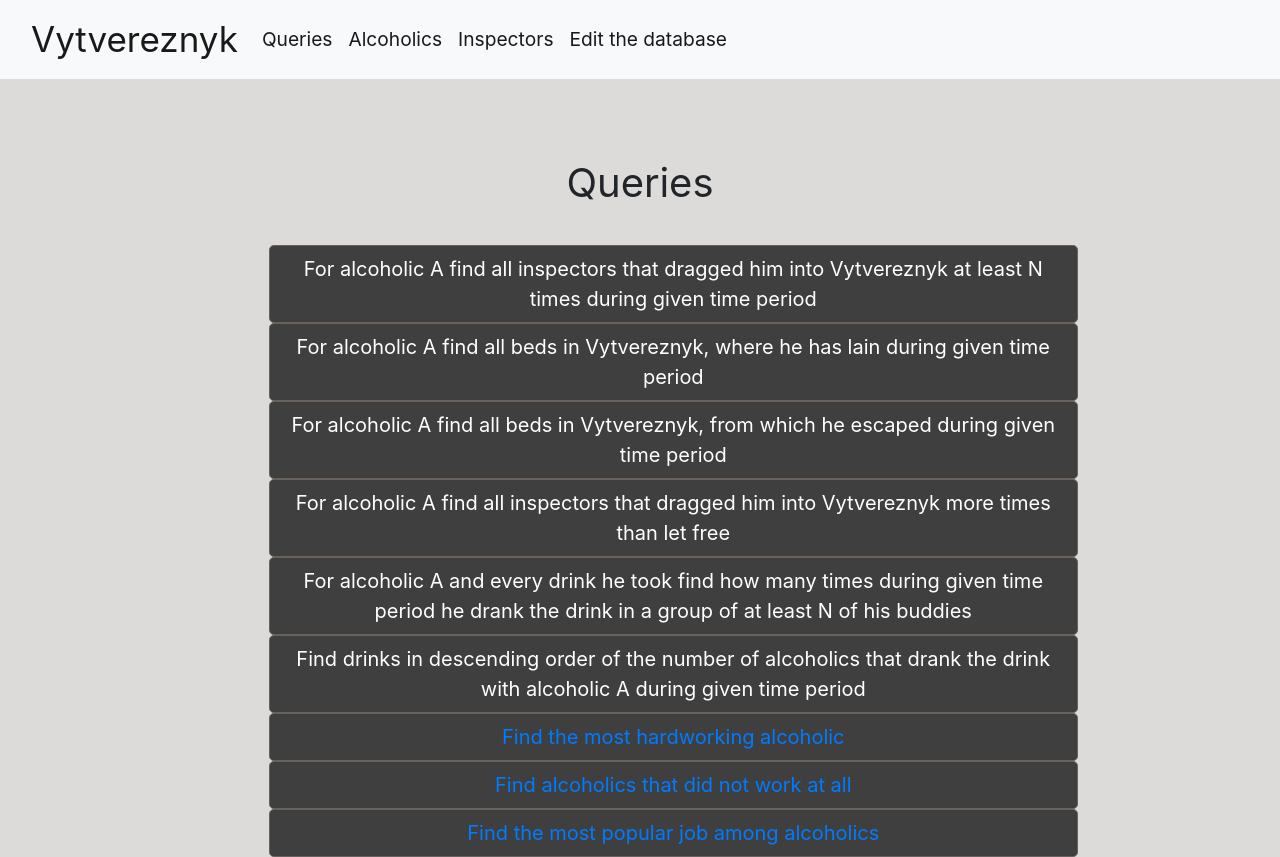
After one commit to Pavlik1400/yohoho-and-a-bottle-of-rum-DB-project, a Flask app: page /alcoholic_queries.html in a window 1280 px wide. The commit adds this page. Run offline with Flask 2, Linux system fonts and the light colour scheme; parts of the project's set-up code (start-up, migrations or seed data) failed here and were passed over; some libraries are stand-ins or nearby versions.

Commit message:
Added alcoholic queries page

```diff
--- a/api/database.py
+++ b/api/database.py
@@ -4,7 +4,7 @@ from tables import *
 
 
 def loadSession():
-    engine = create_engine('postgresql://postgres::postgres@localhost:5432/vutvereznyk')
+    engine = create_engine('postgresql://postgres::postgres@localhost:5432/postgres')
     metadata = MetaData(engine)
 
     for table_name in table_names:
--- a/api/main.py
+++ b/api/main.py
@@ -2,8 +2,10 @@ from flask import Flask, request, render_template
 from flask_restful import Api, Resource, reqparse, abort
 from apis import *
 
+template_dir = '../templates'
+app = Flask(__name__, template_folder=template_dir)
 
-app = Flask(__name__)
+# app = Flask(__name__)
 api = Api(app)
 
 
@@ -32,5 +34,18 @@ def inspectors():
 def edit():
     return render_template('edit.html')
 
+@app.route("/alcoholic_queries.html")
+def alcoholic_queries():
+    return render_template("alcoholic_queries.html")
+
+@app.route("/alcoholic_queries_output.html", methods = ['POST', 'GET'])
+def alcoholic_queries_output():
+    if request.method == 'GET':
+        return f"The URL /data is accessed directly. Try going to '/form' to submit form"
+    if request.method == 'POST':
+        form_data = request.form
+        print(form_data)
+        return render_template("alcoholic_queries_output.html", form_data = form_data)
+
 if __name__ == '__main__':
     app.run(debug=True)
--- a/static/main.css
+++ b/api/static/main.css
@@ -59,3 +59,7 @@ nav {
 .menu_container {
     padding: 11em;
 }
+
+.alcoholics_h1 {
+    text-align: center;
+}
--- /dev/null
+++ b/templates/alcoholic_queries.html
@@ -0,0 +1,91 @@
+{% extends "layout.html" %}
+{% block content %}
+
+<div>
+    <h1 style="margin-top: 2em; display: flex; justify-content: center; font-weight: 400;">Queries</h1>
+</div>
+<div style="margin-top: 2em; margin-left: 14em;" id="inputs">
+
+    <button type="button" class="btn btn-secondary btn-lg main-button" style="background-color: #3f3f3f !important; border-color: #69625c !important;" name="a,n,t" onClick="display_inputs(this.name)">
+        For alcoholic A find all inspectors that dragged him into Vytvereznyk at least N times during given time period
+    </button>
+
+    <button type="button" class="btn btn-secondary btn-lg main-button" style="background-color: #3f3f3f !important; border-color: #69625c !important;" name="a,t" onClick="display_inputs(this.name)">
+        For alcoholic A find all beds in Vytvereznyk, where he has lain during given time period
+    </button>
+
+    <button type="button" class="btn btn-secondary btn-lg main-button" style="background-color: #3f3f3f !important; border-color: #69625c !important;" name="a,t" onClick="display_inputs(this.name)">
+        For alcoholic A find all beds in Vytvereznyk, from which he escaped during given time period
+    </button>
+
+    <button type="button" class="btn btn-secondary btn-lg main-button" style="background-color: #3f3f3f !important; border-color: #69625c !important;" name="a" onClick="display_inputs(this.name)">
+        For alcoholic A find all inspectors that dragged him into Vytvereznyk more times than let free
+    </button>
+
+    <button type="button" class="btn btn-secondary btn-lg main-button" style="background-color: #3f3f3f !important; border-color: #69625c !important;" name="a,n,t" onClick="display_inputs(this.name)">
+        For alcoholic A and every drink he took find how many times during given time period he drank the drink in a group of at least N of his buddies
+    </button>
+
+    <button type="button" class="btn btn-secondary btn-lg main-button" style="background-color: #3f3f3f !important; border-color: #69625c !important;" name="a" onClick="display_inputs(this.name)">
+        Find drinks in descending order of the number of alcoholics that drank the drink with alcoholic A during given time period
+    </button>
+
+    <button type="button" class="btn btn-secondary btn-lg main-button" style="background-color: #3f3f3f !important; border-color: #69625c !important;">
+        <a href="alcoholic_queries_output.html">
+            Find the most hardworking alcoholic
+        </a>
+    </button>
+
+    <button type="button" class="btn btn-secondary btn-lg main-button" style="background-color: #3f3f3f !important; border-color: #69625c !important;">
+        <a href="alcoholic_queries_output.html">
+            Find alcoholics that did not work at all
+        </a>
+    </button>
+
+    <button type="button" class="btn btn-secondary btn-lg main-button" style="background-color: #3f3f3f !important; border-color: #69625c !important;">
+        <a href="alcoholic_queries_output.html">
+            Find the most popular job among alcoholics
+        </a>
+    </button>
+</div>
+<!--
+<form name="myForm" action="/alcoholic_queries_output.html" method = "post">
+    <div class="form-group" style="margin: 1em; text-align: center;"><label for="alc_id">Alcoholic ID</label><input class="form-control" name="alc_id" placeholder="Enter alcoholic"></div>
+    <div class="form-group" style="margin: 1em; text-align: center;"><label>N times</label for="times"><input class="form-control" name="times" placeholder="Enter times"></div>
+    <div class="form-group" style="margin: 1em; text-align: center;"><label for="start_date">Start date</label><input class="form-control" name="start_date" placeholder="Enter start date"></div>
+    <div class="form-group" style="margin: 1em; text-align: center;"><label for="end_date">End date</label><input class="form-control" name="end_date" placeholder="Enter end date"></div>
+    <div class="form-group" style="margin: 1em; text-align: center;"><label for="inspector">Inspector</label><input class="form-control" name="inspector" placeholder="Enter inspector"></div>
+    <p><input type = "submit" value = "Submit" /></p>
+</form> -->
+
+<script>
+    function display_inputs(name)
+    {
+        // document.body.innerHTML += '<form name="myForm" action="/alcoholic_queries_output.html" method = "post"><div class="form-group" style="margin: 1em; text-align: center;"><label for="alc_id">Alcoholic ID</label><input class="form-control" name="alc_id" placeholder="Enter alcoholic"></div><div class="form-group" style="margin: 1em; text-align: center;"><label>N times</label for="times"><input class="form-control" name="times" placeholder="Enter times"></div><div class="form-group" style="margin: 1em; text-align: center;"><label for="start_date">Start date</label><input class="form-control" name="start_date" placeholder="Enter start date"></div><div class="form-group" style="margin: 1em; text-align: center;"><label for="end_date">End date</label><input class="form-control" name="end_date" placeholder="Enter end date"></div><div class="form-group" style="margin: 1em; text-align: center;"><label for="inspector">Inspector</label><input class="form-control" name="inspector" placeholder="Enter inspector"></div><p><input type = "submit" value = "Submit" /></p>';
+        document.body.innerHTML += '<form id="myForm" action="/alcoholic_queries_output.html" method = "post">';
+        let alcoholic_code = '<div class="form-group" style="margin: 1em; text-align: center;"><label for="alc_id">Alcoholic ID</label><input class="form-control" name="alc_id" placeholder="Enter alcoholic"></div>';
+        let times_code = '<div class="form-group" style="margin: 1em; text-align: center;"><label>N times</label for="times"><input class="form-control" name="times" placeholder="Enter times"></div>';
+        let time_code = '<div class="form-group" style="margin: 1em; text-align: center;"><label for="start_date">Start date</label><input class="form-control" name="start_date" placeholder="Enter start date"></div>';
+        time_code += '<div class="form-group" style="margin: 1em; text-align: center;"><label for="end_date">End date</label><input class="form-control" name="end_date" placeholder="Enter end date"></div>';
+        let inspector_code = '<div class="form-group" style="margin: 1em; text-align: center;"><label for="inspector">Inspector</label><input class="form-control" name="inspector" placeholder="Enter inspector"></div>';
+        if (name.includes("a"))
+        {
+            document.body.innerHTML += alcoholic_code;
+        }
+        if (name.includes("n"))
+        {
+            document.body.innerHTML += times_code;
+        }
+        if (name.includes("t"))
+        {
+            document.body.innerHTML += time_code;
+        }
+        if (name.includes("i"))
+        {
+            document.body.innerHTML += inspector_code;
+        }
+        document.body.innerHTML += '<p><input type = "submit" value = "Submit" /></p>';
+        document.body.innerHTML += '</form>';
+    }
+</script>
+{% endblock %}
--- a/templates/layout.html
+++ b/templates/layout.html
@@ -3,7 +3,7 @@
 <head>
     <meta charset="UTF-8">
     <title>{% block title %}{{title}}{% endblock %}</title>
-    <link rel="stylesheet" type="text/css" href="static/main.css">
+    <link rel="stylesheet" type="text/css" href="/static/main.css">
     <link rel="stylesheet" href="https://stackpath.bootstrapcdn.com/bootstrap/4.3.1/css/bootstrap.min.css"
           integrity="sha384-ggOyR0iXCbMQv3Xipma34MD+dH/1fQ784/j6cY/iJTQUOhcWr7x9JvoRxT2MZw1T" crossorigin="anonymous">
     <script src="https://code.jquery.com/jquery-3.3.1.slim.min.js"
```
Also changed, not shown: templates/alcoholic_queries_output.html (added, +9 -0 lines), templates/alcoholics.html (+14 -1 lines), api/static/images/background_vytvereznyk.jpeg (renamed from static/images/background_vytvereznyk.jpeg).
